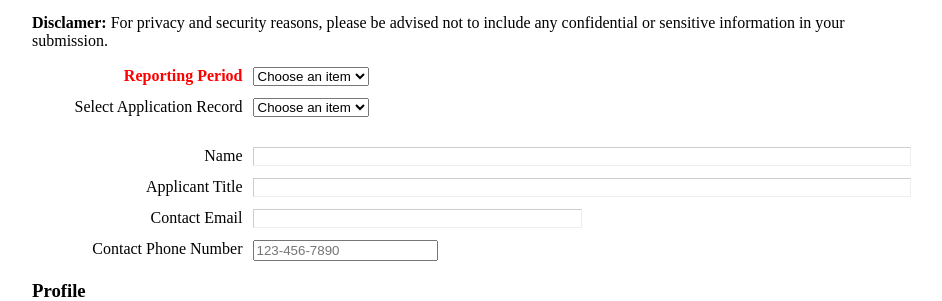
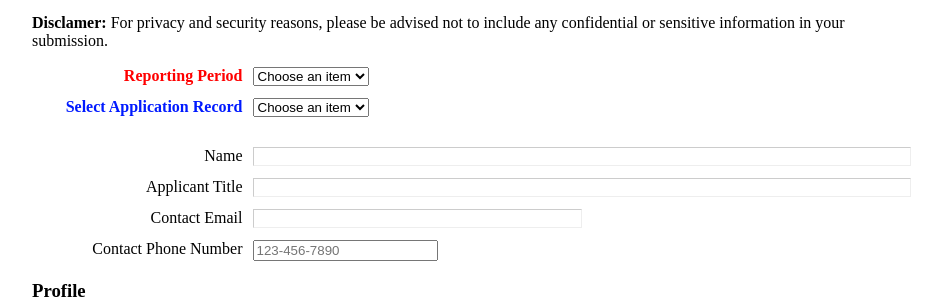
Before and after one commit to jlo-dcjd/ysab-progress-report, a Flask app: template templates/index.html in a window 1280 px wide. Shown: the part 292-593 px from the top of the page, without its empty margins (168-1110 px from the left). Run offline with Flask 3, Linux system fonts and the light colour scheme; the template is opened without the code that fills it, so the values that code supplies are empty.

Commit message:
blue bold text

```diff
--- a/templates/index.html
+++ b/templates/index.html
@@ -38,8 +38,8 @@
     </div>
 
     <div>
-      <label for="app_record">
-        Select Application Record
+      <label for="app_record" style="color: #001aff">
+        <b>Select Application Record</b>
       </label>
       <div>
         <select id="app_record" name="app_record">
```
